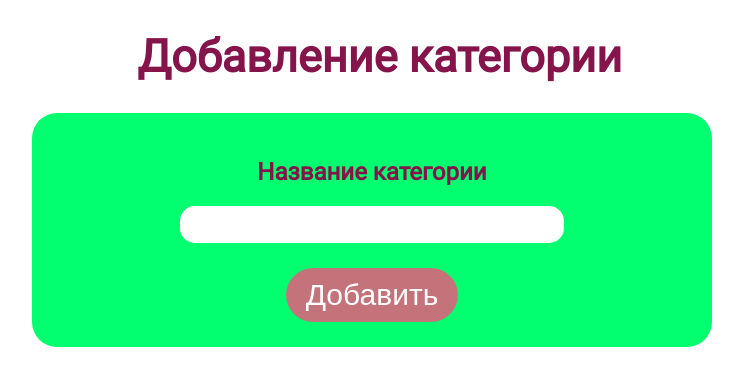
After one commit to DaniilRoitenberg688/fanfics, a Flask app: template templates/category_add_form.html in a window 1280 px wide. The commit adds this page. Shown: the top 386 px of the page, without its empty margins (268-1011 px from the left). Run offline with Flask 3, Linux system fonts and the light colour scheme; the template is opened without the code that fills it, so the values that code supplies are empty.

Commit message:
Сделано добавление новых категорий и удаление фанфиков

```diff
--- a/main.py
+++ b/main.py
@@ -1,4 +1,4 @@
-from flask import Flask, render_template
+from flask import Flask, render_template, request
 from werkzeug.utils import redirect
 
 app = Flask(__name__)
@@ -55,5 +55,26 @@ def add_like(category_id, fanfic_id):
     return redirect(f'/{category_id}')
 
 
+@app.route('/add_category_form')
+def add_category_form():
+    return render_template('category_add_form.html')
+
+@app.route('/add_category', methods=['post', 'get'])
+def add_category():
+    global categories, titles
+
+    categories.append({'name': request.form.get('category_name'), 'fanfics': []})
+
+    titles = [i['name'] for i in categories]
+
+    print(categories)
+
+    return redirect('/')
+
+@app.route('/delete/<category_id>/<fanfic_id>')
+def delete(category_id, fanfic_id):
+    global categories
+    categories[int(category_id)]['fanfics'].pop(int(fanfic_id))
+    return redirect(f'/{category_id}')
 
 app.run(debug=True)
--- /dev/null
+++ b/static/style/style2.css
@@ -0,0 +1,55 @@
+@font-face {
+    font-family: "Font";
+    src: url("/static/fonts/Roboto-Regular.ttf");
+}
+
+body {
+    margin: 0;
+    padding: 0;
+    color: #85144B;
+    font-family: "Font";
+    text-align: center;
+}
+
+.title {
+    font-size: 45px;
+    padding-left: 15px;
+}
+
+
+.form {
+    margin: 0 300px;
+    background-color: #01ff70;
+    text-align: center;
+    padding: 25px 0;
+    border-radius: 25px;
+}
+
+.form .name {
+    font-size: 30px;
+    font-family: 'Font';
+    color: #85144B;
+    border-radius: 15px;
+    margin-bottom: 25px;
+    border: 2px;
+    min-width: 30px;
+}
+
+.form.name:active {
+    border: 2px;
+}
+
+button {
+    font-size: 30px;
+    background-color: rgba(246, 82, 126, 0.803);
+    color: white;
+    text-decoration: none;
+    border-radius: 30px;
+    padding: 10px 20px;
+    border: 2px;
+}
+
+button:hover {
+    color: rgba(246, 82, 126, 0.803);
+    background-color: white;
+}
--- /dev/null
+++ b/templates/category_add_form.html
@@ -0,0 +1,17 @@
+<!DOCTYPE html>
+<html lang="en">
+<head>
+    <meta charset="UTF-8">
+    <link type="text/css" rel="stylesheet" href="/static/style/style2.css">
+    <title>Добавить категорию</title>
+</head>
+<body>
+<h1 class="title">Добавление категории</h1>
+<form action="/add_category" class="form" method="post">
+    <h2 class="">Название категории</h2>
+    <input type="text" class="name" name="category_name">
+    <br>
+    <button>Добавить</button>
+</form>
+</body>
+</html>
```
Also changed, not shown: static/style/style.css (+29 -10 lines), templates/index.html (+9 -2 lines).
